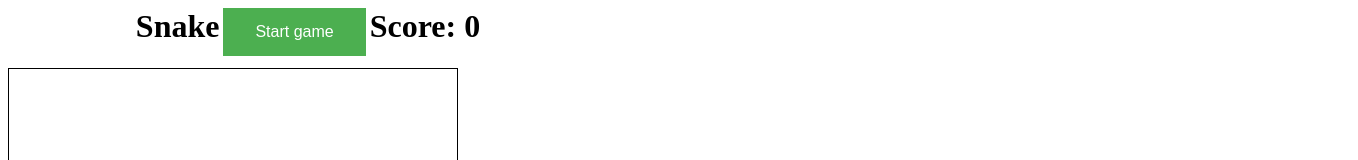
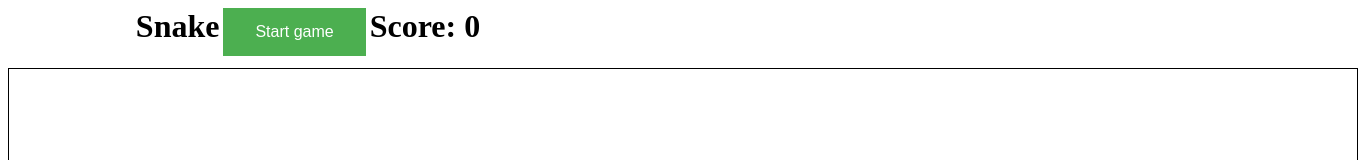
Before and after one commit to marijndegen/javascript-snake, a plain HTML site: page public_html/index.html in a window 1280 px wide. Shown: the top 160 px of the page, 1358 px wide, since content can reach past the window. Drawn offline with Linux system fonts and the light colour scheme.

Commit message:
Update index.html

```diff
--- a/public_html/index.html
+++ b/public_html/index.html
@@ -6,8 +6,8 @@
 	<style>
 		table {
 			border: 1px solid black;
-			width: 450px;
-			height: 1350px;
+			width: 1350px;
+			height: 450px;
 		}
 
 		th,
```
